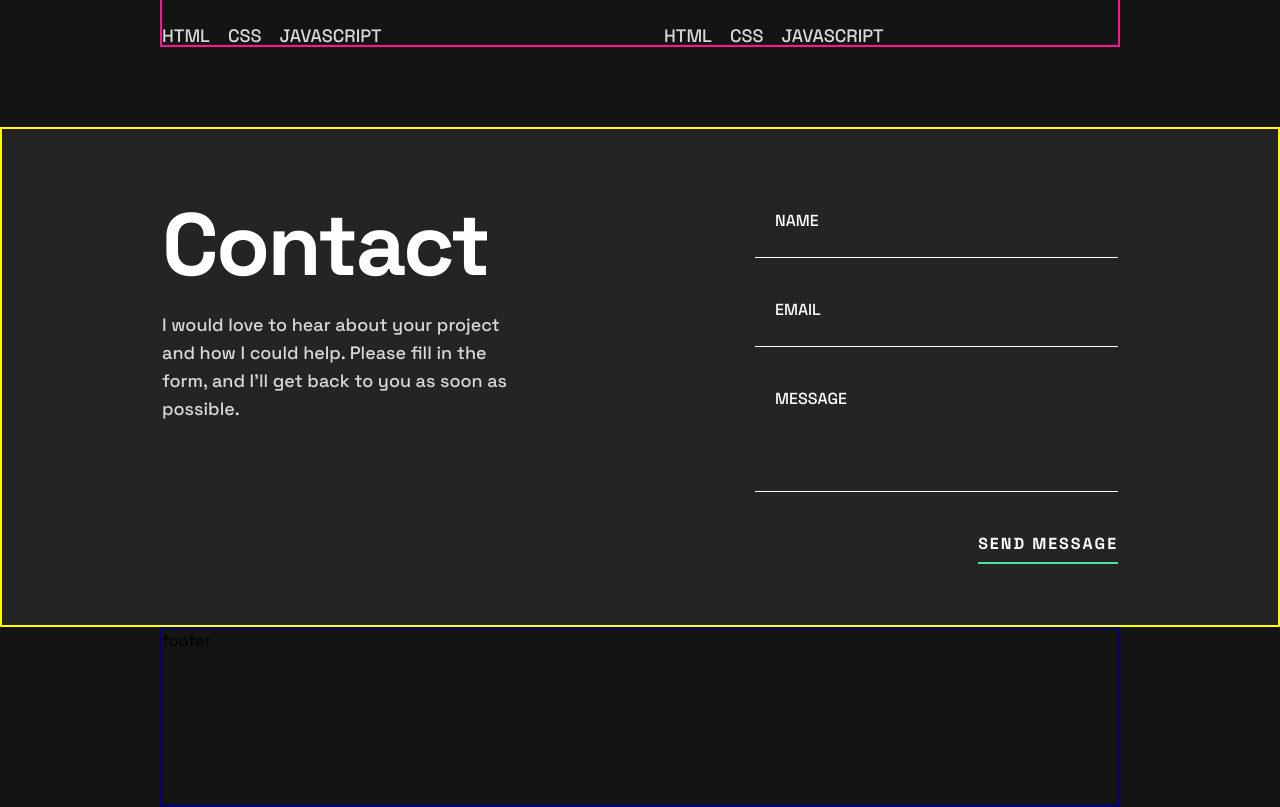
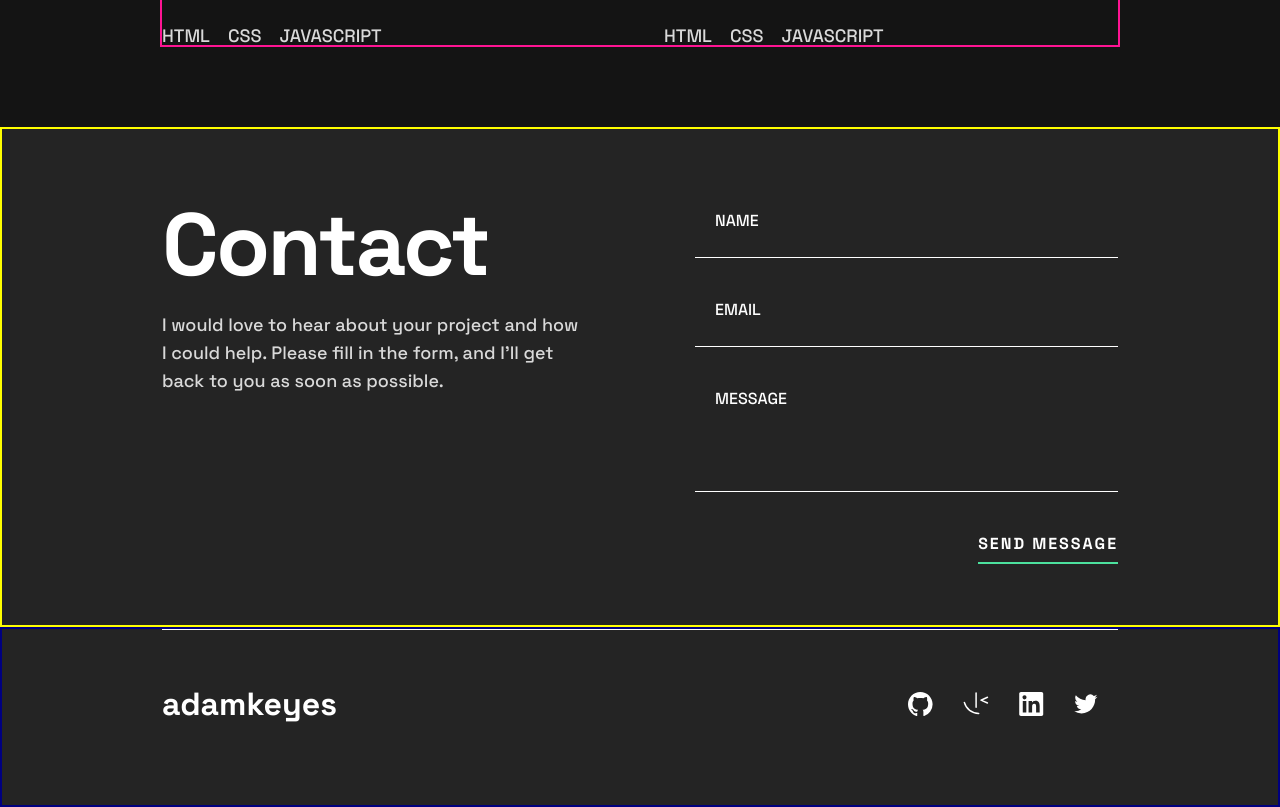
Before and after one commit to seamissu/developer-portfolio, a Next.js app: page / in a window 1280 px wide. Shown: the part 2726-3533 px from the top of the page. Built offline with nearby package versions, Linux system fonts and the light colour scheme.

Commit message:
Add active/focus states to links and buttons

```diff
--- a/src/app/page.js
+++ b/src/app/page.js
@@ -7,6 +7,7 @@ import Header from '@/components/Header';
 import Experience from '@/components/Experience';
 import Project from '@/components/Project';
 import ContactForm from '@/components/ContactForm';
+import Footer from '@/components/Footer';
 
 export default function Home() {
   return (
@@ -16,7 +17,7 @@ export default function Home() {
         <Experience />
         <Project />
         <ContactForm />
-        <footer>footer</footer>
+        <Footer />
       </Wrapper>
 
       <GlobalStyles />
@@ -48,6 +49,7 @@ const Wrapper = styled.div`
   & > section {
     border: 2px solid green;
   }
+
   & > main {
     border: 2px solid deeppink;
   }
@@ -59,8 +61,4 @@ const Wrapper = styled.div`
   & > footer {
     border: 2px solid navy;
   }
-
-  & > footer {
-    grid-area: footer;
-  }
 `;
--- a/src/components/ContactForm/ContactForm.js
+++ b/src/components/ContactForm/ContactForm.js
@@ -41,7 +41,7 @@ const Wrapper = styled.div`
   align-content: center;
 
   padding-top: 50px;
-  gap: 230px;
+  gap: 110px;
 
   padding-left: 160px;
   padding-right: 160px;
@@ -115,6 +115,11 @@ const Button = styled.button`
   letter-spacing: 2px;
   border-bottom: 2px solid var(--green);
   padding-bottom: 6px;
+
+  &:hover {
+    color: var(--green);
+    cursor: pointer;
+  }
 `;
 
 export default ContactForm;
--- /dev/null
+++ b/src/components/Footer/Footer.js
@@ -0,0 +1,84 @@
+import React from 'react';
+import styled from 'styled-components';
+import Image from 'next/image';
+
+function Footer() {
+  return (
+    <Wrapper>
+      <Line />
+
+      <SubFooter>
+        <Logo>adamkeyes</Logo>
+        <Imagewrapper>
+          <Image
+            src="/images/icon-github.svg"
+            alt="github logo"
+            width={25}
+            height={24}
+          />
+          <Image
+            src="/images/icon-frontend-mentor.svg"
+            alt="frontend mentor logo"
+            width={26}
+            height={23}
+          />
+          <Image
+            src="/images/icon-linkedin.svg"
+            alt="linkedin logo"
+            width={25}
+            height={24}
+          />
+
+          <Image
+            src="/images/icon-twitter.svg"
+            alt="twitter logo"
+            width={24}
+            height={20}
+          />
+        </Imagewrapper>
+      </SubFooter>
+    </Wrapper>
+  );
+}
+
+const Wrapper = styled.footer`
+  grid-area: footer;
+  background-color: var(--dark-gray);
+
+  margin-left: -160px;
+  margin-right: -160px;
+  padding-left: 160px;
+  padding-right: 160px;
+
+  display: grid;
+  grid-template-columns: 1fr;
+  grid-template-rows: 1px 1fr;
+  gap: 50px;
+`;
+
+const Line = styled.div`
+  border-bottom: 1px solid var(--white);
+`;
+
+const SubFooter = styled.div`
+  display: flex;
+  justify-content: space-between;
+  align-items: center;
+  margin-bottom: 128px;
+  position: relative;
+  padding-right: 20px;
+`;
+
+const Logo = styled.p`
+  font-size: 32px;
+  font-weight: var(--font-weight-bold);
+  color: var(--white);
+`;
+
+const Imagewrapper = styled.div`
+  display: flex;
+  gap: 30px;
+  align-items: center;
+`;
+
+export default Footer;
--- /dev/null
+++ b/src/components/Footer/index.js
@@ -0,0 +1,2 @@
+export * from './Footer';
+export { default } from './Footer';
--- a/src/components/Header/Header.js
+++ b/src/components/Header/Header.js
@@ -127,6 +127,11 @@ const Button = styled.button`
   padding: 0;
   background-color: transparent;
   border-bottom: 2px solid var(--green);
+
+  &:hover {
+    color: var(--green);
+    cursor: pointer;
+  }
 `;
 
 export default Header;
--- a/src/components/Project/Project.js
+++ b/src/components/Project/Project.js
@@ -11,6 +11,7 @@ function Project() {
       </Title>
       <ProjectGrid>
         <Article>
+          <ImageWrapper>
             <Image
               style={{ width: '100%', height: 'auto' }}
               alt=""
@@ -18,16 +19,21 @@ function Project() {
               width={540}
               height={400}
             />
+            <LinkPanel>
+              <Link href="/">View project</Link>
+              <Link href="/">View code</Link>
+            </LinkPanel>
+          </ImageWrapper>
+
           <Name>Design portfolio</Name>
           <Tags>
             <Tag>HTML</Tag>
             <Tag>CSS</Tag>
           </Tags>
-          <Link>View project</Link>
-          <Link>View code</Link>
         </Article>
 
         <Article>
+          <ImageWrapper>
             <Image
               style={{ width: '100%', height: 'auto' }}
               alt=""
@@ -35,13 +41,16 @@ function Project() {
               width={540}
               height={400}
             />
+            <LinkPanel>
+              <Link href="/">View project</Link>
+              <Link href="/">View code</Link>
+            </LinkPanel>
+          </ImageWrapper>
           <Name>E-learning landing page</Name>
           <Tags>
             <Tag>HTML</Tag>
             <Tag>CSS</Tag>
           </Tags>
-          <Link>View project</Link>
-          <Link>View code</Link>
         </Article>
 
         <Article>
@@ -112,8 +121,8 @@ function Project() {
             <Tag>CSS</Tag>
             <Tag>JavaScript</Tag>
           </Tags>
-          <Link>View project</Link>
-          <Link>View code</Link>
+          <Link href="/">View project</Link>
+          <Link href="/">View code</Link>
         </Article>
       </ProjectGrid>
     </Wrapper>
@@ -161,6 +170,11 @@ const Button = styled.button`
 
   color: var(--white);
   border-bottom: 2px solid var(--green);
+
+  &:hover {
+    color: var(--green);
+    cursor: pointer;
+  }
 `;
 
 const ProjectGrid = styled.div`
@@ -177,14 +191,62 @@ const Article = styled.article`
   gap: 20px;
 `;
 
+const ImageWrapper = styled.div`
+  position: relative;
+
+  &:hover {
+    & > img {
+      opacity: 0.3;
+    }
+
+    & > div {
+      display: revert;
+      position: absolute;
+      top: 0px;
+      left: 0px;
+      right: 0px;
+      bottom: 0px;
+      width: 160px;
+      height: 160px;
+      margin: auto;
+
+      display: flex;
+      flex-direction: column;
+      justify-content: center;
+      align-items: center;
+      gap: 40px;
+    }
+
+    & > div > a {
+      display: revert;
+      text-align: center;
+      letter-spacing: 2px;
+    }
+  }
+`;
+
 const Name = styled.p`
   font-size: var(--font-size-heading-medium);
   font-weight: var(--font-weight-bold);
   text-transform: uppercase;
 `;
 
+const LinkPanel = styled.div`
+  display: none;
+`;
+
 const Link = styled.a`
   display: none;
+  text-decoration: none;
+  font-size: var(--font-size-text-medium);
+  font-weight: var(--font-weight-bold);
+  text-transform: uppercase;
+  border-bottom: 2px solid var(--green);
+  color: var(--white);
+
+  &:hover {
+    color: var(--green);
+  }
 `;
 
 const Tags = styled.ul`
```
Lines whose indentation alone changed are shown as unchanged.
